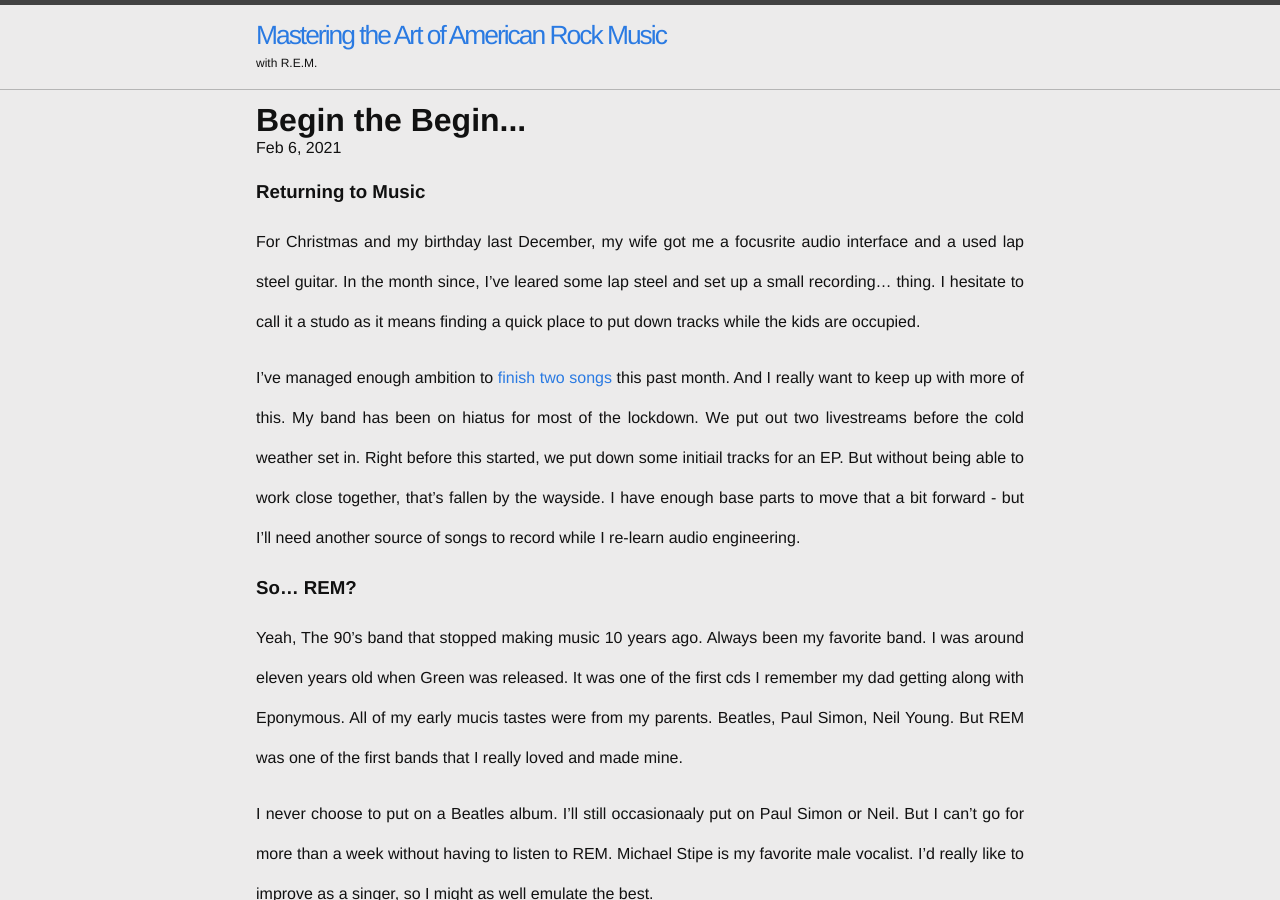
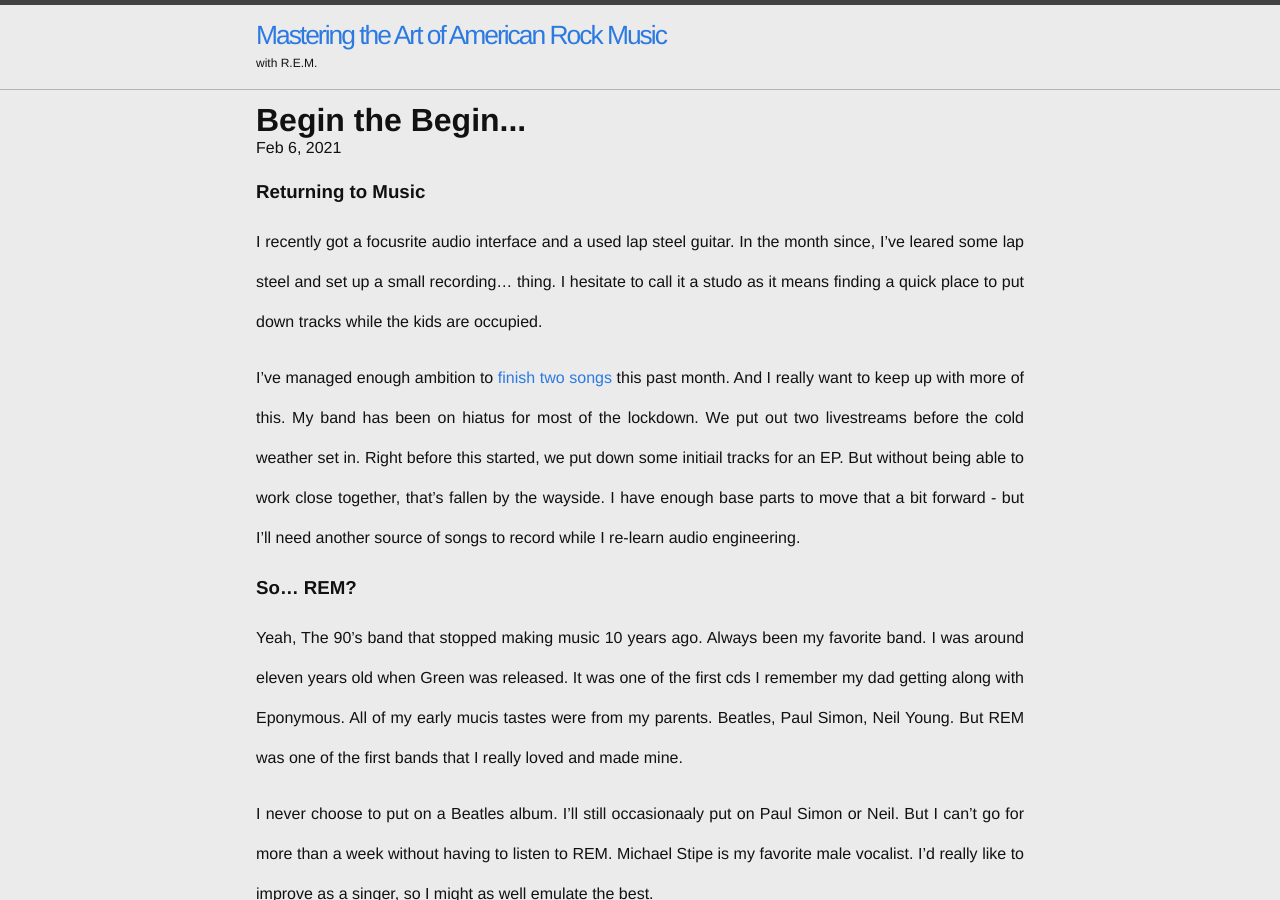
Before and after one commit to slatron/slatron.github.io, a Jekyll site: the page built from _posts/2021-02-06-begin-the-begin.md, in a window 1280 px wide and 900 px high. Built offline with Jekyll 4.4.1, drawn with Linux system fonts in a browser that asks for light colours.

Commit message:
sentence cleanup

```diff
--- a/_posts/2021-02-06-begin-the-begin.md
+++ b/_posts/2021-02-06-begin-the-begin.md
@@ -9,7 +9,7 @@
 ---
 
 ### Returning to Music
-For Christmas and my birthday last December, my wife got me a focusrite audio interface and a used lap steel guitar. In the month since, I've leared some lap steel and set up a small recording... thing. I hesitate to call it a studo as it means finding a quick place to put down tracks while the kids are occupied.
+I recently got a focusrite audio interface and a used lap steel guitar. In the month since, I've leared some lap steel and set up a small recording... thing. I hesitate to call it a studo as it means finding a quick place to put down tracks while the kids are occupied.
 
 I've managed enough ambition to [finish two songs](https://soundcloud.com/slatron/sets/home-recordings) this past month. And I really want to keep up with more of this. My band has been on hiatus for most of the lockdown. We put out two livestreams before the cold weather set in. Right before this started, we put down some initiail tracks for an EP. But without being able to work close together, that's fallen by the wayside. I have enough base parts to move that a bit forward - but I'll need another source of songs to record while I re-learn audio engineering.
 
```
